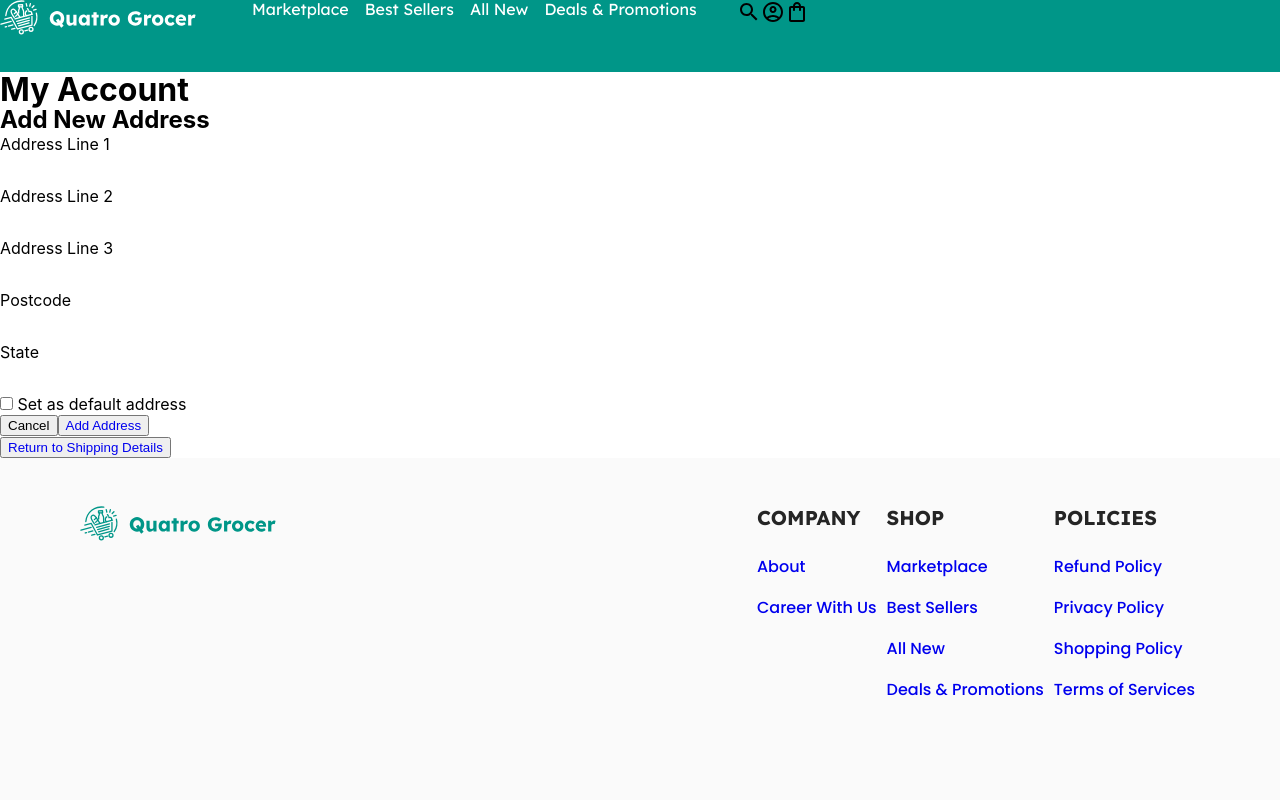
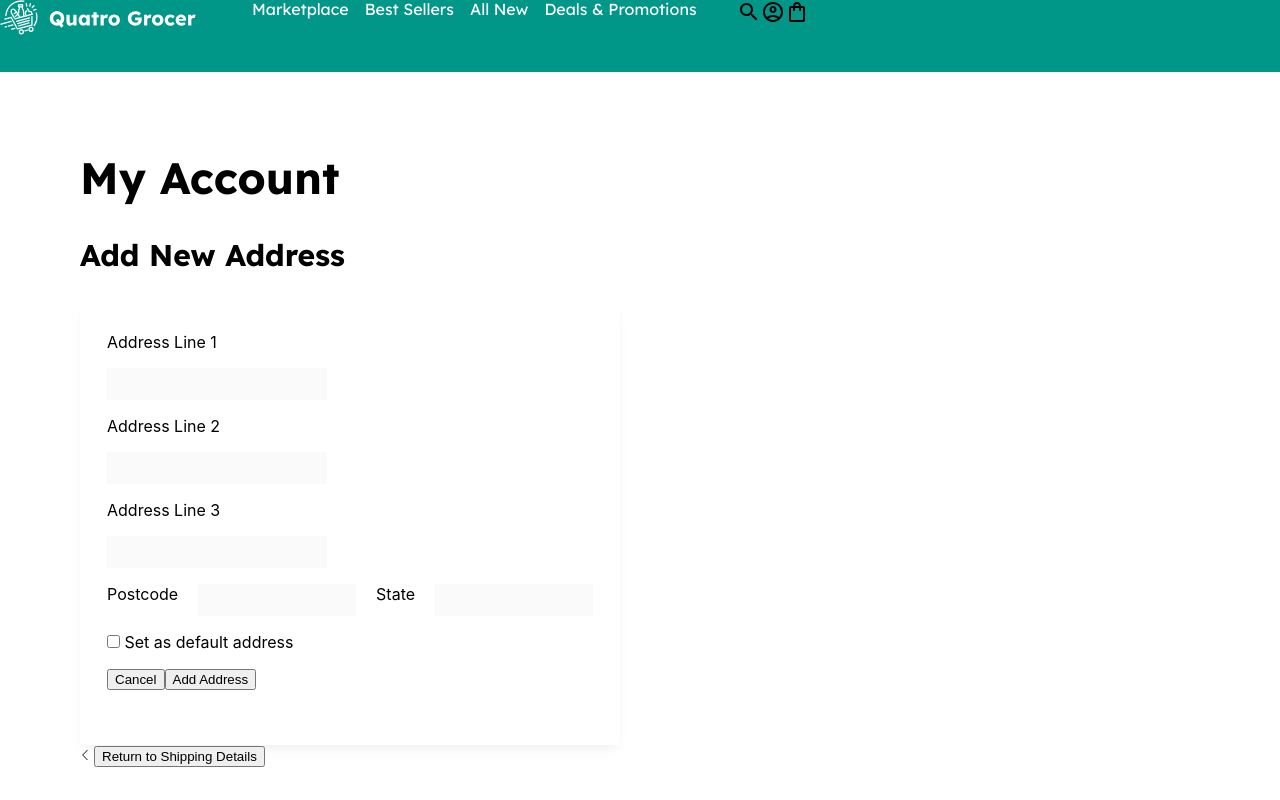
Before and after one commit to izT-1213/quatrogrocer-fe-drc-1, a React (Create React App) app: page /add-address in a window 1280 px wide. Shown: the top 800 px of the page. Built offline with nearby package versions, Linux system fonts and the light colour scheme; a web font is replaced by a local one.

Commit message:
add-address page

```diff
--- a/src/App.js
+++ b/src/App.js
@@ -15,6 +15,9 @@ import AddAddressPage from "./Pages/YourShippingAddressPage/AddAddressPage/add-a
 //import CartPage from "./Components/Cart";
 import { BrowserRouter, Route, Routes } from "react-router-dom";
 import "./App.css";
+
+////encode url
+import React from 'react';
 
 function App() {
   return (
--- a/src/Pages/YourShippingAddressPage/AddAddressPage/add-address.css
+++ b/src/Pages/YourShippingAddressPage/AddAddressPage/add-address.css
@@ -1 +1,126 @@
-/*# sourceMappingURL=add-address.css.map */
+@import url("https://fonts.googleapis.com/css2?family=Lexend+Deca:wght@300;500;700&family=Poppins:wght@300;500;700&display=swap");
+h1,
+h2,
+h3 {
+  margin-top: 0;
+  font-weight: 700;
+  line-height: 1.1;
+}
+
+p {
+  margin-top: 0;
+}
+
+a,
+a:visited,
+a:active {
+  text-decoration: none;
+}
+
+h1,
+h2,
+h3 {
+  margin-top: 0;
+  font-weight: 700;
+  line-height: 1.1;
+}
+
+p {
+  margin-top: 0;
+}
+
+a,
+a:visited,
+a:active {
+  text-decoration: none;
+}
+
+.add-address-page-container {
+  margin: 80px;
+}
+.add-address-page-container .my-account-header {
+  display: flex;
+  flex-direction: column;
+  align-items: flex-start;
+  justify-content: flex-start;
+}
+.add-address-page-container .my-account-header h1 {
+  font-family: "Lexend Deca";
+  font-style: normal;
+  font-weight: 700;
+  font-size: 44px;
+  line-height: 120%;
+}
+.add-address-page-container .add-new-address-container {
+  display: flex;
+  flex-direction: column;
+  margin-top: 32px;
+}
+.add-address-page-container .add-new-address-container h2 {
+  font-family: "Lexend Deca";
+  font-style: normal;
+  font-weight: 600;
+  font-size: 30px;
+  line-height: 120%;
+}
+.add-address-page-container .add-new-address-container .address-form-container {
+  flex-direction: column;
+  margin-top: 32px;
+  background: #ffffff;
+  width: 540px;
+  height: 440px;
+  left: 82px;
+  top: 260px;
+  box-shadow: 0px 8px 16px -4px rgba(16, 24, 40, 0.04), 0px 4px 8px -2px rgba(16, 24, 40, 0.04);
+}
+.add-address-page-container .add-new-address-container .address-form-container .address-form-content {
+  padding: 27px;
+}
+.add-address-page-container .add-new-address-container .address-form-container .address-form-content .address-form {
+  display: flex;
+  flex-direction: column;
+  align-items: flex-start;
+  padding: 0px;
+  gap: 16px;
+}
+.add-address-page-container .add-new-address-container .address-form-container .address-form-content .address-form .address-line-1 input {
+  background-color: #fafafa;
+}
+.add-address-page-container .add-new-address-container .address-form-container .address-form-content .address-form .address-line-2 input {
+  background-color: #fafafa;
+}
+.add-address-page-container .add-new-address-container .address-form-container .address-form-content .address-form .address-line-3 input {
+  background-color: #fafafa;
+}
+.add-address-page-container .add-new-address-container .address-form-container .address-form-content .address-form .postcode-and-state-container {
+  display: flex;
+  gap: 20px;
+}
+.add-address-page-container .add-new-address-container .address-form-container .address-form-content .address-form .postcode-and-state-container .postcode label {
+  flex-direction: column;
+}
+.add-address-page-container .add-new-address-container .address-form-container .address-form-content .address-form .postcode-and-state-container .postcode input {
+  background-color: #fafafa;
+}
+.add-address-page-container .add-new-address-container .address-form-container .address-form-content .address-form .postcode-and-state-container .state input {
+  background-color: #fafafa;
+}
+.add-address-page-container .add-new-address-container .address-form-container .address-form-content .address-form .default-address .checkmark {
+  background-color: #fafafa;
+}
+.add-address-page-container .navigation-container {
+  display: flex;
+  flex-direction: row;
+  align-items: center;
+  padding: 0px;
+  gap: 4px;
+  padding-right: 80px;
+  padding-bottom: 29px;
+}
+.add-address-page-container .navigation-container .left-icon {
+  font-size: 10px;
+}
+.add-address-page-container .navigation-container .return-button {
+  display: flex;
+  align-items: center;
+}/*# sourceMappingURL=add-address.css.map */
--- a/src/Pages/YourShippingAddressPage/AddAddressPage/add-address.jsx
+++ b/src/Pages/YourShippingAddressPage/AddAddressPage/add-address.jsx
@@ -1,20 +1,27 @@
-import React, { useState } from "react";
-import { Link } from "react-router-dom";
+// import React, { useState } from "react";
+// import { Link } from "react-router-dom";
 import Input from "@material-ui/core/Input";
 import "./add-address.css";
-import {
-  allPostcodes,
-  getStates,
-  getCities,
-  getPostcodes,
-  findPostcode,
-} from "malaysia-postcodes";
-import YourShippingAddressPage from "../address";
+import { SlArrowLeft } from "react-icons/sl";
+import { useNavigate } from "react-router-dom";
+// import {
+//   allPostcodes,
+//   getStates,
+//   getCities,
+//   getPostcodes,
+//   findPostcode,
+// } from "malaysia-postcodes";
+// import YourShippingAddressPage from "../address";
 
 function AddAddressPage() {
   function clearInput() {
     document.getElementById("Form").reset();
   }
+
+  function handleAddAddress(){
+
+  }
+  const navigate = useNavigate();
   return (
     <div className="add-address-page-container">
       <div className="my-account-header">
@@ -58,6 +65,7 @@ function AddAddressPage() {
                   id="input"
                 />
               </div>
+              <div className="postcode-and-state-container">
                 <div className="postcode">
                   <label>Postcode</label>
                 </div>
@@ -80,28 +88,35 @@ function AddAddressPage() {
                     id="input"
                   />
                 </div>
+              </div>
               <label class="default-address">
                 <input type="checkbox" id="input" />
                 <span class="checkmark"></span> Set as default address
               </label>
               <div className="buttons">
-                <button className="cancel-btn" default-addressonClick={clearInput}>
+                <button
+                  className="cancel-btn"
+                  onClick={clearInput}
+                >
                   Cancel
                 </button>
-                <button className="add-address-btn" /**onClick= */>
-                  <Link to="address">Add Address</Link>
+                <button className="add-address-btn" onClick={handleAddAddress}>
+                  Add Address
                 </button>
               </div>
             </form>
           </div>
         </div>
       </div>
-      <div className="navigation-button">
-        <button className="return-button">
-          <Link to="/address" className="return-to-shipping-details">
+      <div className="navigation-container">
+        <div className="left-icon">
+          <SlArrowLeft />
+        </div>
+        <div className="back-to-shipping-details-container">
+          <button class="back-btn" onClick={() => navigate("/address")}>
             Return to Shipping Details
-          </Link>
           </button>
+        </div>
       </div>
     </div>
   );
--- a/src/Pages/YourShippingAddressPage/AddAddressPage/add-address.scss
+++ b/src/Pages/YourShippingAddressPage/AddAddressPage/add-address.scss
@@ -1,41 +1,131 @@
-@import "../../Scss/colors";
-@import "../../Scss/fonts";
-@import "../../Scss/typography";
+@import "../../../Scss/colors";
+@import "../../../Scss/fonts";
+@import "../../../Scss/typography";
+@import "../../../Scss/components";
+
+*,
+*::before,
+*::after {
+  margin: 0;
+}
 
 .add-address-page-container {
+  margin: 80px;
+
   .my-account-header {
+    display: flex;
+    flex-direction: column;
+    align-items: flex-start;
+    justify-content: flex-start;
+
     h1 {
+      font-family: "Lexend Deca";
+      font-style: normal;
+      font-weight: 700;
+      font-size: 44px;
+      line-height: 120%;
     }
   }
   .add-new-address-container {
+    display: flex;
+    flex-direction: column;
+    margin-top: 32px;
+
     h2 {
+      font-family: "Lexend Deca";
+      font-style: normal;
+      font-weight: 600;
+      font-size: 30px;
+      line-height: 120%;
     }
     .address-form-container {
+      flex-direction: column;
+      margin-top: 32px;
+      background: $white-color;
+      width: 540px;
+      height: 440px;
+      left: 82px;
+      top: 260px;
+      box-shadow: 0px 8px 16px -4px rgba(16, 24, 40, 0.04),
+        0px 4px 8px -2px rgba(16, 24, 40, 0.04);
+
       .address-form-content {
+        padding: 27px;
         .address-form {
+          display: flex;
+          flex-direction: column;
+          align-items: flex-start;
+          padding: 0px;
+          gap: 16px;
+          label {
+            font-family: "Lexend Deca";
+            font-style: normal;
+            font-weight: 500;
+            font-size: 14px;
+            line-height: 120%;
+          }
+          input {
+            background-color: $grey-tint;
+          }
           .address-line-1 {
+            background-color: $primary-color;
           }
           .address-line-2 {
+            background-color: $primary-color;
           }
           .address-line-3 {
+            background-color: $primary-color;
           }
-          .postcode {
-          }
-          .state {
+          .postcode-and-state-container {
+            display: flex;
+
+            gap: 20px;
+
+            .postcode {
+              background-color: $primary-color;
+            }
+            .state {
+              input {
+                background-color: $grey-tint;
+              }
+            }
           }
           .default-address {
-            .checkmark{
-
+            .checkmark {
+              background-color: $grey-tint;
             }
           }
 
-          .buttons{
-            .cancel-btn{}
-            .add-address-btn{}
+          .buttons {
+            .cancel-btn {
+              background-color: $primary-color;
+            }
+            .add-address-btn {
+              background-color: $primary-color;
+            }
           }
-
         }
       }
     }
   }
+  .navigation-container {
+    display: flex;
+    flex-direction: row;
+    align-items: center;
+    padding: 0px;
+    gap: 4px;
+    padding-right: 80px;
+    padding-bottom: 29px;
+
+    .left-icon {
+      font-size: 10px;
+    }
+    .back-to-shipping-details-container {
+      display: flex;
+      align-items: center;
+      .back-btn {
+        background-color: $primary-color;
+      }
+    }
+  }
 }
--- a/src/Pages/YourShippingAddressPage/address.css
+++ b/src/Pages/YourShippingAddressPage/address.css
@@ -1,4 +1,22 @@
 @import url("https://fonts.googleapis.com/css2?family=Lexend+Deca:wght@300;500;700&family=Poppins:wght@300;500;700&display=swap");
+h1,
+h2,
+h3 {
+  margin-top: 0;
+  font-weight: 700;
+  line-height: 1.1;
+}
+
+p {
+  margin-top: 0;
+}
+
+a,
+a:visited,
+a:active {
+  text-decoration: none;
+}
+
 h1,
 h2,
 h3 {
@@ -128,7 +146,7 @@ a:active {
   display: flex;
   align-items: center;
 }
-.address-page-container .navigation-buttons .back-to-account-container .back-to-account-link-container .back-to-account-link {
+.address-page-container .navigation-buttons .back-to-account-container .back-to-account-link-container .back-btn {
   font-family: "Lexend Deca";
   font-style: normal;
   font-weight: 500;
@@ -136,9 +154,8 @@ a:active {
   line-height: 120%;
   border: none;
   background-color: #ffffff;
-  color: #252525;
 }
-.address-page-container .navigation-buttons .back-to-account-container .back-to-account-link-container .back-to-account-link:hover {
+.address-page-container .navigation-buttons .back-to-account-container .back-to-account-link-container .back-btn:hover {
   color: #ff8a65;
 }
 .address-page-container .navigation-buttons .add-address-btn {
@@ -158,10 +175,6 @@ a:active {
   font-size: 14px;
   line-height: 120%;
 }
-.address-page-container .navigation-buttons .add-address-btn .add-address-link {
-  background-color: #ffffff;
-  color: #252525;
-}
 .address-page-container .navigation-buttons .add-address-btn:hover {
   background-color: #ff8a65;
 }/*# sourceMappingURL=address.css.map */
--- a/src/Pages/YourShippingAddressPage/address.jsx
+++ b/src/Pages/YourShippingAddressPage/address.jsx
@@ -57,10 +57,7 @@ function YourShippingAddressPage() {
             <SlArrowLeft />
           </div>
           <div className="back-to-account-link-container">
-            <button
-              className="back-to-account-link"
-              onClick={() => navigate("/profile")}
-            >
+            <button className="back-btn" onClick={() => navigate("/profile")}>
               Return to Account Details
             </button>
           </div>
```
Also changed, not shown: src/Pages/YourShippingAddressPage/address.scss (+3 -17 lines), src/Scss/_components.scss (added, +17 -0 lines), 2 other files (tests, documents, lock files or other folders). Lines whose indentation alone changed are shown as unchanged.
